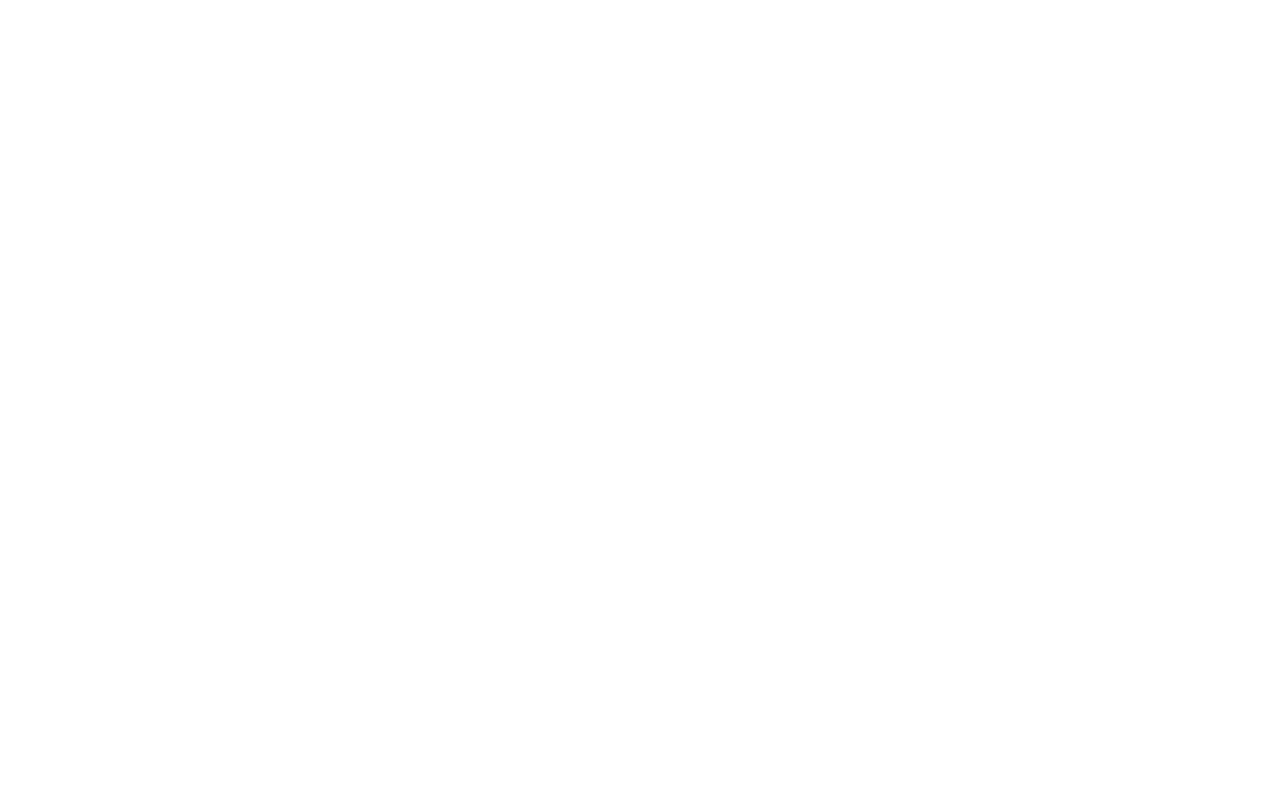
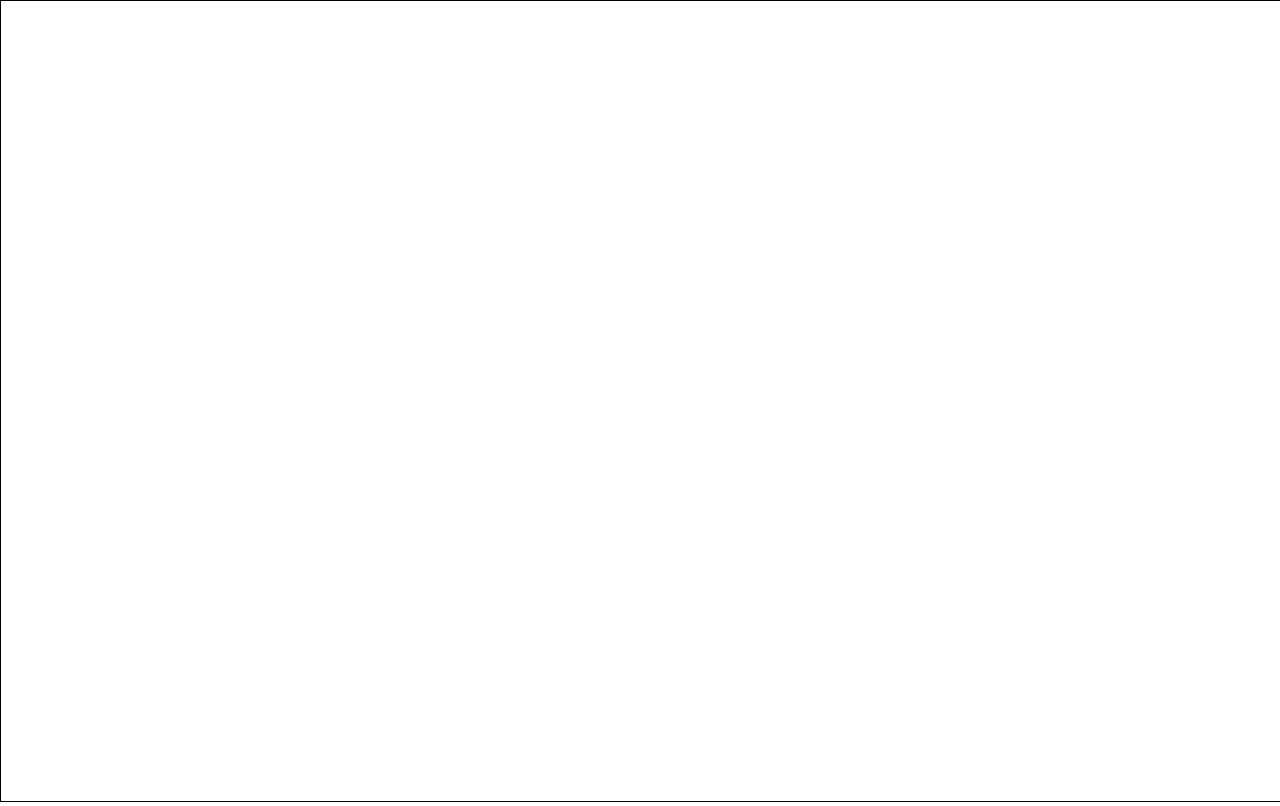
Before and after one commit to levintoo/drawing-app-canvas, a plain HTML site: page index.html in a window 1280 px wide. Drawn offline with Linux system fonts and the light colour scheme.

Commit message:
canvas resize

```diff
--- /dev/null
+++ b/canvas.js
@@ -0,0 +1,18 @@
+window.addEventListener('load', () =>{
+    const canvas = document.querySelector("#canvas");
+    const ctx = canvas.getContext("2d");
+
+
+    // canvas resizie
+    resize();
+
+});
+
+window.addEventListener('resize', resize)
+
+
+
+function resize(){
+    canvas.height = window.innerHeight;
+    canvas.width = window.innerWidth;
+}
--- a/index.html
+++ b/index.html
@@ -9,6 +9,8 @@
 </head>
 <body>
 
-    <script src="main.js"></script>
+    <canvas id="canvas"></canvas>
+
+    <script src="canvas.js"></script>
 </body>
 </html>
--- a/style.css
+++ b/style.css
@@ -2,3 +2,6 @@
     padding: 0;
     margin: 0;
 }
+canvas{
+    border: 1px solid black;
+}
```
Also changed, not shown: main.js (deleted).
